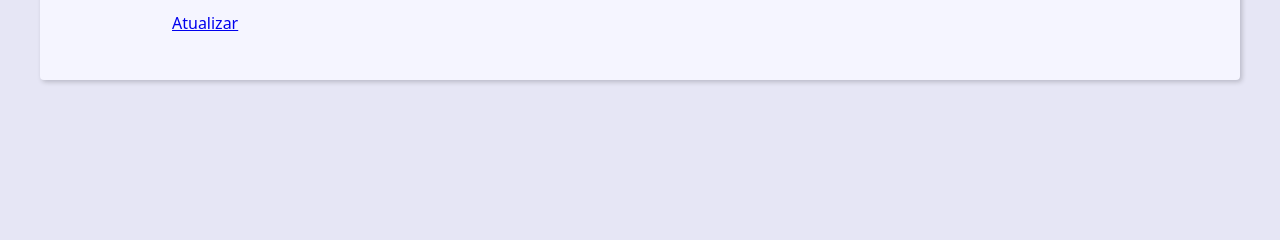
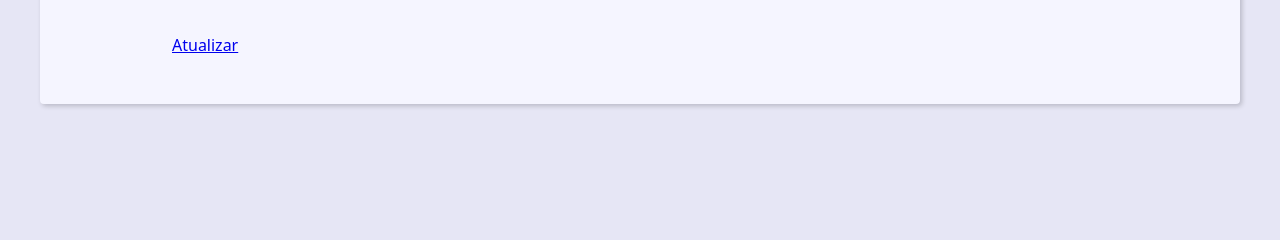
Before and after one commit to zumpchiat/projeto-agenda, a Django app: template contact/templates/contact/pages/contact.html in a window 1280 px wide. Shown: the part 507-747 px from the top of the page. Run offline with Django 5.2, Linux system fonts and the light colour scheme; the template is opened without the code that fills it, so the values that code supplies are empty.

Commit message:
:construction: feat: contactForm atualizando dados style

```diff
--- a/contact/templates/contact/pages/contact.html
+++ b/contact/templates/contact/pages/contact.html
@@ -15,7 +15,11 @@
         <p><b>Description: </b> {{ contact.description }}</p>
         <p><b>Create: </b> {{ contact.created_date }}</p>
 
-        <a href="{% url 'contact:update' contact.id %}"> Atualizar</a>
+
+
+        <div class="contact-links">
+            <a href="{% url 'contact:update' contact.id %}"> Atualizar</a>
+        </div>
     </div>
 
 
--- a/contact/urls.py
+++ b/contact/urls.py
@@ -15,5 +15,5 @@ urlpatterns = [
     path('contact/<int:id>/detail/', views.contact, name='contact'),
     path('contact/create/', views.create, name='create'),
     path('contact/<int:id>/update/', views.update, name='update'),
-    #path('contact/<int:id>/delete/', views.contact, name='delete'),
+    path('contact/<int:id>/delete/', views.contact, name='delete'),
 ]
```
